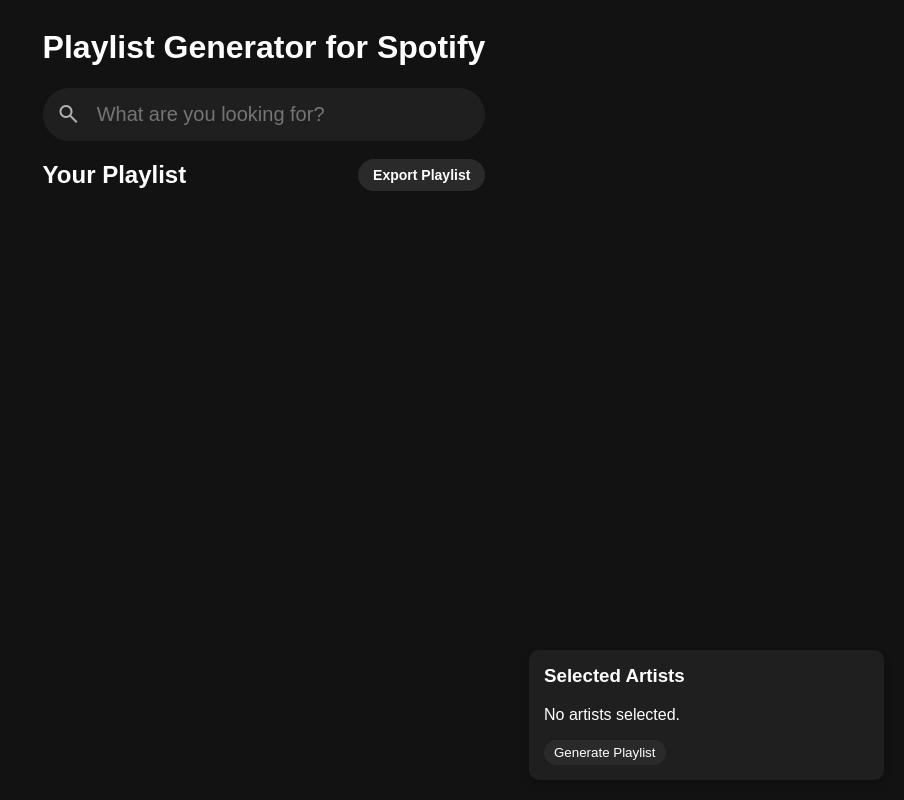
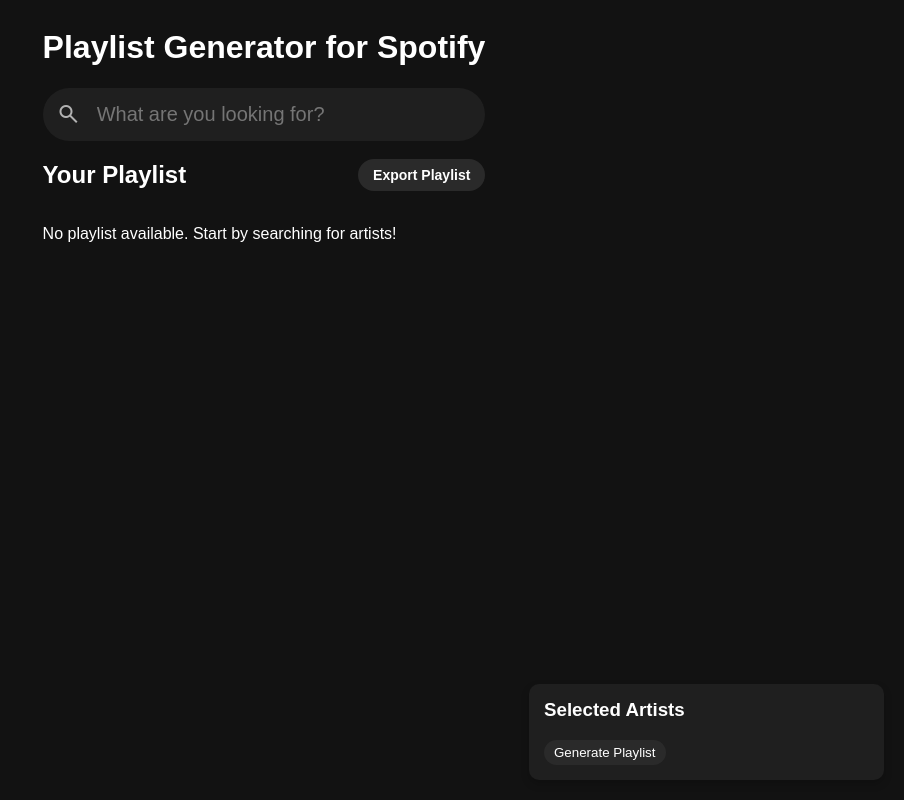
Before and after one commit to liamp1/Spotify-Playlist-Generator, a Flask app: page /start in a window 1280 px wide. Shown: the whole page, without its empty margins (376-1280 px from the left). Run offline with Flask 3, Linux system fonts and the light colour scheme.

Commit message:
bugged export not logging in->create->export->login->empty needs fix

```diff
--- a/main.py
+++ b/main.py
@@ -9,23 +9,25 @@
 from datetime import datetime, timedelta
 from dotenv import load_dotenv
 
+import logging
+logging.basicConfig(level=logging.DEBUG)
 
 # flask app initialization
 app = Flask(__name__)
 
 # environment variables
 load_dotenv()
-client_id = os.getenv("CLIENT_ID")
-client_secret = os.getenv("CLIENT_SECRET")
+client_id = os.getenv("CLIENT_ID")  # client_id for spotify api
+client_secret = os.getenv("CLIENT_SECRET")  # client_secret for spotify api
 app.secret_key = os.getenv("SECRET_KEY")    # secret key for flask app
-redirect_uri = "http://localhost:5000/callback"
+redirect_uri = "http://localhost:5000/callback" # redirect uri
 auth_url = "https://accounts.spotify.com/authorize"
 api_base_url = "https://api.spotify.com/v1/"
 token_url = "https://accounts.spotify.com/api/token"
 
-app.config["SESSION_COOKIE_SECURE"] = False  # Use True in production with HTTPS
+app.config["SESSION_COOKIE_SECURE"] = False  # SWITCH TO TRUE IF IN PRODUCTION WITH HTTPS
 app.config["SESSION_COOKIE_HTTPONLY"] = True
-app.config["SESSION_COOKIE_SAMESITE"] = "Lax"
+app.config["SESSION_COOKIE_SAMESITE"] = "Lax"   # controls whether session cookie should be sent to cross site requests
 
 # get spotify API token
 def get_token():
@@ -39,33 +41,34 @@
     }
     data = {"grant_type": "client_credentials"}
 
-    # Make the API request
+    # make the API request
     result = post(token_url, headers=headers, data=data)
 
-    # Log the response for debugging
+    # API responses for debugging
     print(f"Spotify API Response Status Code: {result.status_code}")
     print(f"Spotify API Response Content: {result.content}")
 
-    # Handle errors gracefully
+    # handle errors gracefully
     if result.status_code != 200:
         raise ValueError("Failed to retrieve access token from Spotify API.")
 
-    # Parse and return the access token
+    # parse and return the access token
     token = json.loads(result.content).get("access_token")
     if not token:
         raise KeyError("No access_token found in Spotify API response.")
     return token
 
-
-
 # construct authorization header
 def get_auth_header(token):
     return {"Authorization": f"Bearer {token}"}
 
-
+# login to user spotify account
 @app.route("/login")
 def login():
-    """Spotify login flow."""
+
+    print("Redirecting to Spotify login...")
+    print("Session contents:", session)  # Debugging session
+
     scope = "playlist-modify-private"
     params = {
         "client_id": client_id,
@@ -75,32 +78,40 @@
         "show_dialog": True
     }
     authorization_url = f"{auth_url}?{urllib.parse.urlencode(params)}"
+    print(f"Redirecting to Spotify login URL: {authorization_url}")  # Debugging log
     return redirect(authorization_url)
 
+# callback to spotify after login
 @app.route("/callback")
 def callback():
-    """Handle Spotify authentication callback."""
     if "error" in request.args:
         return jsonify({"error": request.args["error"]})
+
     if "code" in request.args:
         req_body = {
             "code": request.args["code"],
             "grant_type": "authorization_code",
             "redirect_uri": redirect_uri,
             "client_id": client_id,
-            "client_secret": client_secret
+            "client_secret": client_secret,
         }
         response = requests.post(token_url, data=req_body)
         token_info = response.json()
-        session["access_token"] = token_info["access_token"]
-        session["refresh_token"] = token_info["refresh_token"]
-        session["expires_at"] = datetime.now().timestamp() + token_info["expires_in"]
 
-        # Redirect back to saved route or search page
+        # Store token info in session
+        session["access_token"] = token_info.get("access_token")
+        session["refresh_token"] = token_info.get("refresh_token")
+        session["expires_at"] = datetime.now().timestamp() + token_info.get("expires_in", 0)
+
+        # Retrieve playlist from session
+        playlist = session.get("playlist", [])
+        session["playlist"] = playlist  # Re-store to ensure persistence
+
+        # Redirect to the page specified before login
         redirect_url = session.pop("redirect_after_login", "/start")
         return redirect(redirect_url)
 
-
+    return redirect("/start")
 
 
 
@@ -151,7 +162,6 @@
                 })
     return tracks
 
-
 # creates playlist based on artist chosen
 @app.route("/create_playlist", methods=["POST"])
 def create_playlist():
@@ -165,7 +175,7 @@
     # fetch tracks for each artist
     for artist_id in artist_ids:
         artist_tracks = fetch_artist_tracks(token, artist_id)
-        print(f"Artist {artist_id} has {len(artist_tracks)} tracks.")  # Debug log
+        print(f"Artist {artist_id} has {len(artist_tracks)} tracks.")  # debug log
         all_tracks.append(artist_tracks)
 
     # target total number of songs, random number between 20 to 30
@@ -184,64 +194,66 @@
         num_tracks = min(songs_per_artist, len(artist_tracks))
         playlist.extend(random.sample(artist_tracks, num_tracks))
         remaining_slots -= num_tracks
-        print(f"Selected {num_tracks} tracks from an artist. Remaining slots: {remaining_slots}")  # Debug log
+        print(f"Selected {num_tracks} tracks from an artist. Remaining slots: {remaining_slots}")  # debug log
 
     # fill remaining slots with random tracks from all artists (mixed)
     flat_tracks = [track for artist_tracks in all_tracks for track in artist_tracks]
-    random.shuffle(flat_tracks)  # Shuffle tracks for a mixed selection
+    random.shuffle(flat_tracks)  # shuffle tracks for a mixed selection
     remaining_tracks = [track for track in flat_tracks if track not in playlist]
     if remaining_slots > 0:
         playlist.extend(random.sample(remaining_tracks, min(remaining_slots, len(remaining_tracks))))
-        print(f"Added {remaining_slots} remaining tracks from a mix of all artists.")  # Debug log
+        print(f"Added {remaining_slots} remaining tracks from a mix of all artists.")  # debug log
 
     # shuffle final playlist to mix tracks from all artists
     random.shuffle(playlist)
 
     # log popularity for debugging
     for track in playlist:
-        print(f"Track: {track['name']} | Popularity: {track['popularity']}")  # Debug log
+        print(f"Track: {track['name']} | Popularity: {track['popularity']}")  # debug log
 
     # limit playlist to the maximum number of songs
     playlist = playlist[:max_songs]
-    print(f"Final playlist has {len(playlist)} tracks.")  # Debug log
+    print(f"Final playlist has {len(playlist)} tracks.")  # debug log
+    print(f"Session data at /create_playlist: {session}")   # debug log
 
-
-
-    print(f"Session data at /create_playlist: {session}")
-
-
-
-    session["playlist"] = playlist
-    session.modified = True
-    print(f"Playlist stored in session: {session.get('playlist')}")
-
+    session["playlist"] = playlist  # store playlist in current session
+    session.modified = True # save the session data back to client
+    print(f"Playlist stored in session: {session.get('playlist')}") # debug log
     return jsonify({"playlist": playlist})
 
-
+# exports the playlist generated to user spotify account
 @app.route("/export_playlist")
 def export_playlist():
+
+    playlist = session.get("playlist")
+
+    if not playlist:
+        print("No playlist in session.")  # Debug log
+        return jsonify({"error": "No playlist available to export"}), 400
+
+    # check if user is logged in
     access_token = session.get("access_token")
     if not access_token:
+        # Save the redirect path and redirect to login
         session["redirect_after_login"] = "/export_playlist"
+        # session.modified = True  # Ensure session changes are saved
+        # print(f"Redirecting to login. Playlist in session: {playlist}")
         return redirect("/login")
 
-    playlist = session.get("playlist")
-    if not playlist:
-        return jsonify({"error": "No playlist available to export"}), 400
-
+    # if user is logged in, proceed to export playlist
     headers = get_auth_header(access_token)
-    user_profile_response = get(f"{api_base_url}me", headers=headers)
+    user_profile_response = get(f"{api_base_url}me", headers=headers)   # grabs user profile
     if user_profile_response.status_code != 200:
         return jsonify({"error": "Failed to fetch user profile"}), 400
 
     user_profile = user_profile_response.json()
-    user_id = user_profile.get("id")
+    user_id = user_profile.get("id")    # get user id
     if not user_id:
         return jsonify({"error": "User ID not found"}), 400
 
-    playlist_name = f"Generated Playlist {datetime.now().strftime('%Y-%m-%d %H:%M:%S')}"
+    # create spotify playlist
     create_playlist_body = {
-        "name": playlist_name,
+        "name": f"Generated Playlist {datetime.now().strftime('%Y-%m-%d %H:%M:%S')}",
         "description": "A playlist generated by \"Playlist Generator for Spotify\"",
         "public": False
     }
@@ -254,15 +266,18 @@
         return jsonify({"error": "Failed to create playlist"}), 400
 
     created_playlist = create_playlist_response.json()
-    playlist_id = created_playlist.get("id")
+    playlist_id = created_playlist.get("id")    # grab id of playlist
 
+    # insert all track uris to spotify playlist
     track_uris = [track.get("uri") for track in playlist if track.get("uri")]
     if not track_uris:
         return jsonify({"error": "No valid track URIs found in the playlist"}), 400
 
-    chunk_size = 100
+    chunk_size = 100    # spotify api allows a max of 100 tracks to be added to a playlist in a single request
+    # goes from 0 to how many tracks the playlist has, ensuring each iteration processes up to 100 tracks at a time
     for i in range(0, len(track_uris), chunk_size):
-        chunk = track_uris[i:i + chunk_size]
+        chunk = track_uris[i:i + chunk_size]    # extracts a slice of track_uris containing at most 100 uris
+        # request to spotify API
         add_tracks_response = post(
             f"{api_base_url}playlists/{playlist_id}/tracks",
             headers=headers,
@@ -271,35 +286,29 @@
         if add_tracks_response.status_code != 201:
             return jsonify({"error": "Failed to add tracks to playlist"}), 400
 
-    # Clear playlist after successful export
+    # clear playlist after successful export
     session.pop("playlist", None)
 
     return jsonify({
         "message": "Playlist exported successfully!",
-        "playlist_url": created_playlist.get("external_urls", {}).get("spotify", "#")
+        # "playlist_url": created_playlist.get("external_urls", {}).get("spotify", "#")
     })
 
-
-
-
-
-
-
-# Home route
+# home route
 @app.route("/start", methods=["GET", "POST"])
 def index():
-    session.pop("selected_artists", None)  # Reset selected artists in session
-    session.pop("playlist", None)  # Reset playlist
+    playlist = session.get("playlist", [])  # Retrieve the playlist from the session
+    logging.debug(f"Playlist in /start: {playlist}")
 
     if request.method == "POST":
-        query = request.form.get("content", "")
+        query = request.form.get("content", "") # get user search input
         if not query:
             return render_template("index.html", error="Please enter a search term.")
 
         token = get_token()
         results = search_spotify(token, query)
 
-        # Extract artist information
+        # extract artist information
         artists = [
             {
                 "name": artist["name"],
@@ -308,25 +317,13 @@
             }
             for artist in results.get("artists", {}).get("items", [])
         ]
-        return render_template("index.html", artists=artists)
-    return render_template("index.html")
+        return render_template("index.html", artists=artists, playlist=playlist)
+    return render_template("index.html", playlist=playlist)
 
-
+# landing page
 @app.route("/")
 def home():
-    """Landing page with options to start."""
-    session.pop("playlist", None)  # Remove playlist from session
+    session.pop("playlist", None)  # remove playlist from session
     return render_template("home.html")
-
-
-
-
-
-
-
-
-
-
-
 if __name__ == "__main__":
     app.run(debug=True)
--- a/templates/home.html
+++ b/templates/home.html
@@ -4,12 +4,12 @@
     <meta charset="UTF-8">
     <meta name="viewport" content="width=device-width, initial-scale=1.0">
     <link rel="stylesheet" href="{{ url_for('static', filename='css/main.css') }}">
-    <title>Welcome to Playlist Generator</title>
+    <title>Playlist Generator for Spotify</title>
 </head>
 <body>
     <div class="content">
-        <h1>Welcome to Playlist Generator</h1>
-        <p>Create your Spotify playlist effortlessly.</p>
+        <h1>Playlist Generator for Spotify</h1>
+        <p>Generate your Spotify playlist based on your favorite artists.</p>
         <div class="buttons">
             <a href="/start" class="btn">Start Without Login</a>
             <a href="/login" class="btn">Login to Spotify</a>
--- a/templates/index.html
+++ b/templates/index.html
@@ -12,7 +12,7 @@
     <div class="content">
         <h1>Playlist Generator for Spotify</h1>
 
-        <!-- Search Form -->
+        <!-- search bar -->
         <form action="/start" method = "POST">
             <span class="search-icon material-symbols-outlined">search</span>
             <input class="search-input" type="search" name="content" id="content" placeholder="What are you looking for?">
@@ -22,7 +22,7 @@
         <p style="color: red;">{{ error }}</p>
         {% endif %}
 
-        <!-- Results Section -->
+        <!-- results section -->
         <div class="results">
             {% if artists %}
             <h2>Artists</h2>
@@ -41,8 +41,7 @@
             {% endif %}
         </div>
 
-
-        <!-- Popup for selected artists -->
+        <!-- window for selected artists -->
         <div class="popup" id="popup">
             <h3>Selected Artists</h3>
             <ul id="selectedArtists"></ul>
@@ -53,21 +52,37 @@
         </div>
 
 
-        <!-- Playlist Section -->
+        <!-- playlist section -->
         <div class="playlist" id="playlist">
             <div class="playlist-header">
                 <h2>Your Playlist</h2>
                 <button class="export-button" onclick="exportPlaylist()">Export Playlist</button>
             </div>
-            <div id="playlistItems"></div>
+            <div id="playlistItems">
+                {% if playlist %}
+                    {% for track in playlist %}
+                        <div class="playlist-item">
+                            <img src="{{ track.image or 'https://via.placeholder.com/100' }}" alt="{{ track.album }}" class="playlist-image">
+                            <div class="playlist-info">
+                                <p class="playlist-title">{{ track.name }}</p>
+                                <p class="playlist-artist">{{ track.artist }}</p>
+                                <p class="playlist-album">{{ track.album }}</p>
+                            </div>
+                        </div>
+                    {% endfor %}
+                {% else %}
+                    <p>No playlist available. Start by searching for artists!</p>
+                {% endif %}
+            </div>
         </div>
 
-        <!-- Popup Notification -->
+
+
+        <!-- popup notification -->
         <div id="popupNotification" class="popup-notification hidden">
             <span id="popupMessage"></span>
             <a id="popupLink" href="#" target="_blank" class="popup-link">View Playlist</a>
         </div>
-
     </div>
 
     <script>
@@ -75,46 +90,34 @@
 
         // add artist to the list
         function addArtist(name, id) {
-            const selectedArtists = JSON.parse(localStorage.getItem("selectedArtists")) || [];
             if (!selectedArtists.find(artist => artist.id === id)) {
-                selectedArtists.push({ name, id }); // Add new artist if not already in the list
-                localStorage.setItem("selectedArtists", JSON.stringify(selectedArtists));
-                updatePopup(); // Re-render the popup
+                selectedArtists.push({ name, id });
+                localStorage.setItem("selectedArtists", JSON.stringify(selectedArtists)); // persist in localStorage
+                updatePopup();  // ensure the popup UI is updated accordingly
             }
         }
 
-
         // remove artist from the list
         function removeArtist(id) {
-            const selectedArtists = JSON.parse(localStorage.getItem("selectedArtists")) || [];
-            const updatedArtists = selectedArtists.filter(artist => artist.id !== id);
-            localStorage.setItem("selectedArtists", JSON.stringify(updatedArtists));
-            updatePopup(); // Re-render the popup
+            const index = selectedArtists.findIndex(artist => artist.id === id);
+            if (index !== -1) {
+                selectedArtists.splice(index, 1);
+                localStorage.setItem("selectedArtists", JSON.stringify(selectedArtists)); // update localStorage
+                updatePopup();  // ensure the popup UI is updated accordingly
+            }
         }
 
-
-        // Clear selected artists from localStorage on page load
+        // clear selected artists from localStorage on page load
         window.onload = function () {
-            const isNewSession = !localStorage.getItem("sessionInitialized");
-
-            if (isNewSession) {
-                localStorage.setItem("selectedArtists", JSON.stringify([])); // Reset the list
-                localStorage.setItem("sessionInitialized", "true"); // Mark session as initialized
-            }
-
-            updatePopup(); // Render the current list of selected artists
+            localStorage.removeItem("selectedArtists");
+            updatePopup(); // ensure the popup UI is updated accordingly
         };
 
-
-        // Update the popup to reflect the current state
+        // update the popup to reflect the current state
         function updatePopup() {
             const selectedArtists = JSON.parse(localStorage.getItem("selectedArtists")) || [];
             const popupList = document.getElementById("selectedArtists");
-            popupList.innerHTML = ""; // Clear the current list
-
-            if (selectedArtists.length === 0) {
-                popupList.innerHTML = "<p>No artists selected.</p>"; // Optional placeholder text
-            } else {
+            popupList.innerHTML = "";
             selectedArtists.forEach(artist => {
                 const li = document.createElement("li");
                 li.innerHTML = `
@@ -124,9 +127,6 @@
                 popupList.appendChild(li);
             });
         }
-        }
-
-
 
         // create playlist
         async function createPlaylist() {
@@ -138,9 +138,10 @@
                 spinner.classList.remove("hidden");
                 createButton.disabled = true;
 
+                // Check if any artists are selected
                 if (selectedArtists.length === 0) {
                     showPopupNotification("Please select at least one artist!");
-                    return;
+                    return; // Stop further execution
                 }
 
                 const artistIds = selectedArtists.map(artist => artist.id);
@@ -158,67 +159,71 @@
                 }
             } catch (error) {
                 console.error("Error creating playlist:", error);
-
                 showPopupNotification("Failed to create playlist. Please try again.");
             } finally {
                 // Hide spinner and enable the button
                 spinner.classList.add("hidden");
                 createButton.disabled = false;
+
+                // Only show "Playlist created successfully!" if a playlist was actually created
+                if (selectedArtists.length > 0) {
                     showPopupNotification("Playlist created successfully!");
                 }
             }
+        }
+
 
         async function exportPlaylist() {
             try {
-                const response = await fetch("/export_playlist");
+                const response = await fetch("/export_playlist", {
+                    method: "GET",
+                    redirect: "manual", // Ensure redirects are detected
+                });
+
+                if (response.type === "opaqueredirect") {
+                    // Redirect to Spotify manually
+                    window.location.href = response.url;
+                } else {
                     const data = await response.json();
-
-                if (response.status == 400 && data.error == "No playlist available to export") {
-                    showPopupNotification("No playlist available to export");
-                }
-                else if (data.error) {
-                    alert(`Error: ${data.error}`);
-                    if (data.error.includes("login")) {
-                        window.location.href = "/login";
-                    }
-                } else if (data.message && data.playlist_url) {
-                    showPopupNotification(data.message, data.playlist_url);
-                } else {
-                    showPopupNotification("An unknown error occurred while exporting the playlist.");
+                    console.log(data); // Debug information
                 }
             } catch (error) {
                 console.error("Error exporting playlist:", error);
-                showPopupNotification("Failed to export the playlist. Please try again.");
             }
         }
 
+
+
+
+
+
+        // pop up notification at the bottom
         function showPopupNotification(message, url = null) {
             const popup = document.getElementById("popupNotification");
             const popupMessage = document.getElementById("popupMessage");
             const popupLink = document.getElementById("popupLink");
 
-            // Update message
+            // update message
             popupMessage.textContent = message;
 
-            // Conditionally display or hide the link
+            // conditionally display or hide the link
             if (url) {
                 popupLink.href = url;
-                popupLink.style.display = "inline"; // Show the link if a URL is provided
+                popupLink.style.display = "inline"; // show the link if a URL is provided
             } else {
-                popupLink.style.display = "none"; // Hide the link if no URL is provided
+                popupLink.style.display = "none"; // hide the link if no URL is provided
             }
 
-            // Show popup
+            // show popup
             popup.classList.remove("hidden");
             popup.classList.add("visible");
 
-            // Hide popup after 5 seconds
+            // hide popup after 6 seconds
             setTimeout(() => {
                 popup.classList.remove("visible");
                 popup.classList.add("hidden");
-            }, 7000);
+            }, 6000);
         }
-
 
         // display playlist on the page
         function displayPlaylist(playlist) {
@@ -230,7 +235,6 @@
                 return;
             }
 
-            // display each track
             playlist.forEach(track => {
                 const div = document.createElement("div");
                 div.classList.add("playlist-item");
@@ -245,6 +249,7 @@
                 playlistItems.appendChild(div);
             });
         }
+
 
         function toggleIcon(element, name, id) {
             if (element.textContent === 'add_circle') {
@@ -265,17 +270,6 @@
                 removeArtist(id);
             }
         }
-
-
-
-
-
-
-
-
     </script>
-
-
-
 </body>
 </html>
```
Also changed, not shown: static/css/main.css (+32 -30 lines), 1 other file. Lines whose indentation alone changed are shown as unchanged.
